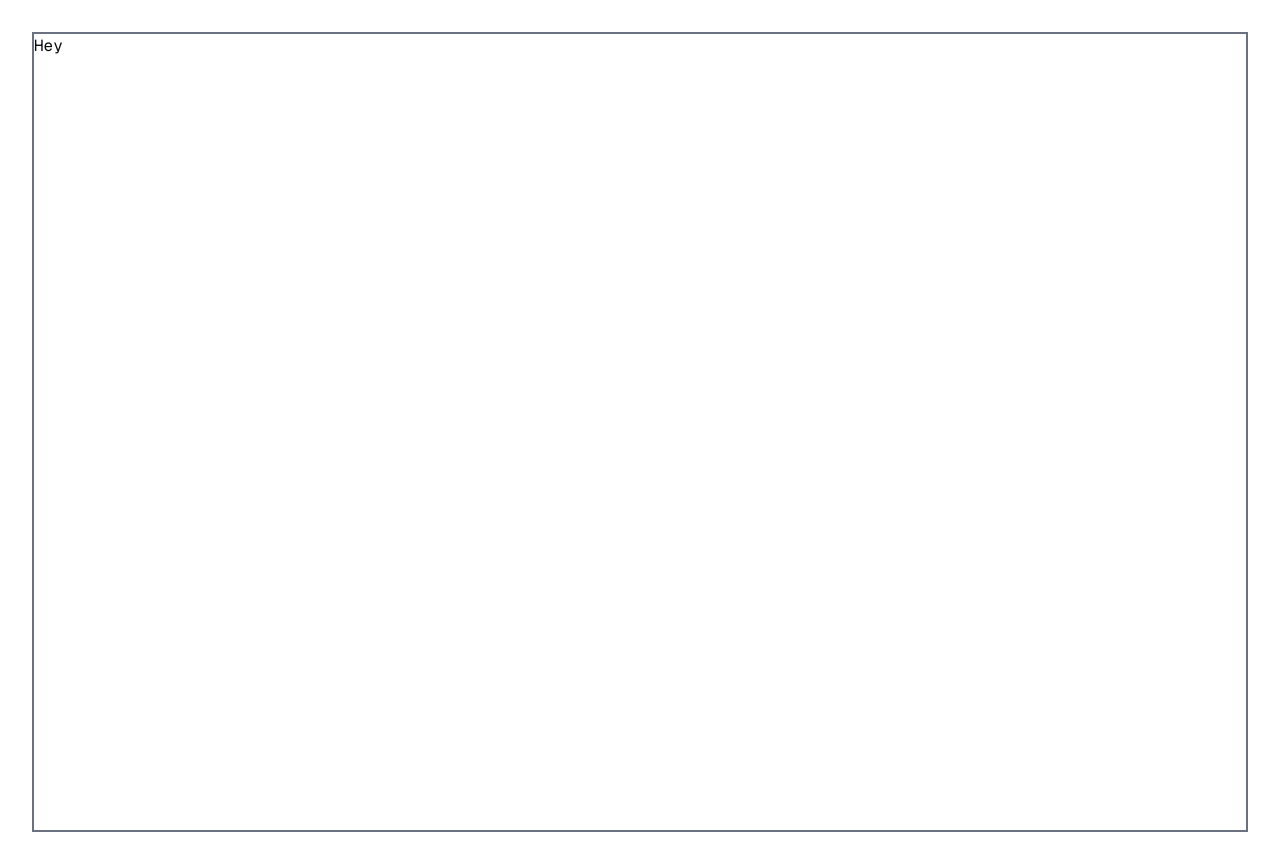
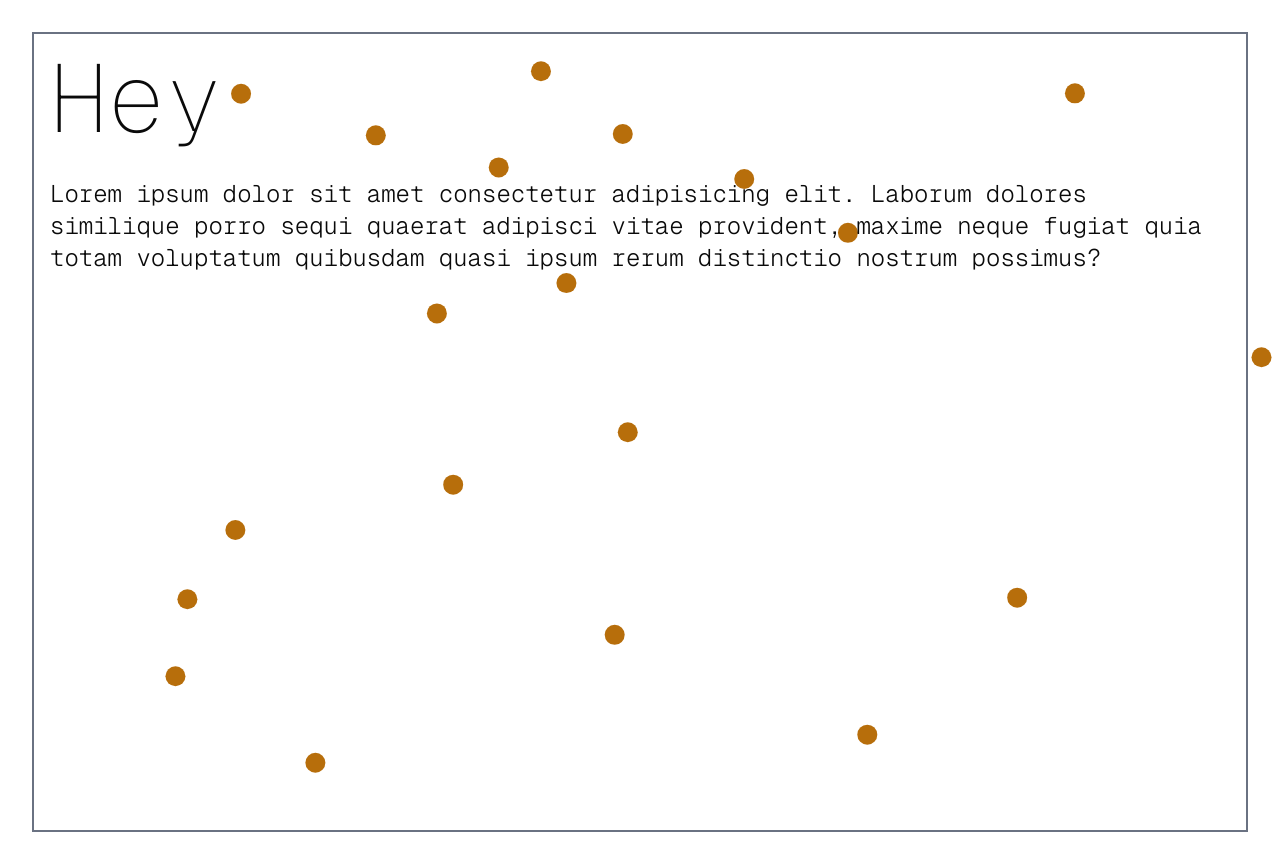
Before and after one commit to halleygz/Portfolio_v2, a Next.js app: page / in a window 1280 px wide. Built offline with nearby package versions, Linux system fonts and the light colour scheme.

Commit message:
added some balls

```diff
--- a/app/layout.tsx
+++ b/app/layout.tsx
@@ -1,7 +1,8 @@
 import type { Metadata } from "next";
 import { Geist, Geist_Mono } from "next/font/google";
 import "./globals.css";
-import Heading from "@/components/Shared/Heading";
+import Footer from "@/components/Shared/Footer";
+import ParticlesAnim from "@/components/Animation/ParticlesAnim";
 
 const geistSans = Geist({
   variable: "--font-geist-sans",
@@ -69,13 +70,14 @@ export default function RootLayout({
 }>) {
   return (
     <html lang="en">
-      <body className={`${geistMono.variable} antialiased border-gray-500 border-2 h-screen m-8`}>
-
-        <header>
-          <Heading/>
-        </header>
-        {children}
-
+      <body className="relative">
+        <ParticlesAnim/>
+        <main
+          className={`${geistMono.variable} antialiased border-gray-500 border-2 h-screen m-8 p-4`}
+        >
+          {children}
+        </main>
+        <Footer />
       </body>
     </html>
   );
--- a/app/page.tsx
+++ b/app/page.tsx
@@ -1,7 +1,18 @@
+import Heading from "@/components/Shared/Heading";
+
 export default function Home() {
   return (
-    <>
+    <div>
+      <header className="mb-8">
+        <Heading content="Hey" />
+      </header>
 
-    </>
+      <p className="font-mono font-light text-2xl">
+        Lorem ipsum dolor sit amet consectetur adipisicing elit. Laborum dolores
+        similique porro sequi quaerat adipisci vitae provident, maxime neque
+        fugiat quia totam voluptatum quibusdam quasi ipsum rerum distinctio
+        nostrum possimus?
+      </p>
+    </div>
   );
 }
--- /dev/null
+++ b/components/Animation/ParticlesAnim.tsx
@@ -0,0 +1,70 @@
+"use client";
+
+import { Circle } from "@/utils/animation/particles";
+import { useEffect, useRef } from "react";
+
+function ParticlesAnim() {
+  const canvasRef = useRef<HTMLCanvasElement>(null);
+
+  useEffect(() => {
+  if (!canvasRef.current) return;
+  const canvas = canvasRef.current;
+  const ctx = canvas.getContext("2d");
+  if (!ctx) return;
+
+  // Setup resize
+  const resize = () => {
+    const dpr = window.devicePixelRatio || 1;
+    canvas.width = window.innerWidth * dpr;
+    canvas.height = window.innerHeight * dpr;
+    canvas.style.width = `${window.innerWidth}px`;
+    canvas.style.height = `${window.innerHeight}px`;
+    ctx.setTransform(1, 0, 0, 1, 0, 0);
+    ctx.scale(dpr, dpr);
+  };
+  resize();
+  window.addEventListener("resize", resize);
+
+  // Setup particles
+  const circles: Circle[] = [];
+  for (let i = 0; i < 20; i++) {
+    circles.push(
+      new Circle(
+        Math.random() * canvas.width,
+        Math.random() * canvas.height,
+        10,
+        "#b76e0b",
+        (Math.random() - 0.5) * 2,
+        (Math.random() - 0.5) * 2
+      )
+    );
+  }
+
+  let animationFrameId: number;
+
+  const animate = () => {
+    ctx.clearRect(0, 0, canvas.width, canvas.height);
+    circles.forEach(circle => {
+      circle.update(canvas.width, canvas.height);
+      circle.draw(ctx);
+    });
+    animationFrameId = requestAnimationFrame(animate);
+  };
+  animate();
+
+  return () => {
+    window.removeEventListener("resize", resize);
+    cancelAnimationFrame(animationFrameId);
+  };
+}, []);
+
+
+  return (
+    <canvas
+      ref={canvasRef}
+      className="fixed top-0 left-0 z-[-10] m-0 p-0 overflow-hidden"
+    />
+  );
+}
+
+export default ParticlesAnim;
--- a/components/Shared/Footer.tsx
+++ b/components/Shared/Footer.tsx
@@ -0,0 +1,11 @@
+import React from 'react'
+
+const Footer = () => {
+  return (
+    <div>
+
+    </div>
+  )
+}
+
+export default Footer
--- a/components/Shared/Heading.tsx
+++ b/components/Shared/Heading.tsx
@@ -1,10 +1,11 @@
+import { HeadingProps } from "@/types/ComponentProps";
 
-const Heading = () => {
+const Heading: React.FC<HeadingProps> = ({ content }) => {
   return (
     <div>
-      <h1 className="font-mono">Hey</h1>
+      <h1 className="font-mono text-8xl font-thin">{content}</h1>
     </div>
-  )
-}
+  );
+};
 
-export default Heading
+export default Heading;
--- a/package.json
+++ b/package.json
@@ -13,6 +13,7 @@
     "clsx": "^2.1.1",
     "lucide-react": "^0.523.0",
     "next": "15.3.4",
+    "particles.js": "^2.0.0",
     "react": "^19.0.0",
     "react-dom": "^19.0.0",
     "tailwind-merge": "^3.3.1"
--- /dev/null
+++ b/types/ComponentProps.ts
@@ -0,0 +1,3 @@
+export interface HeadingProps {
+  content: string;
+};
--- /dev/null
+++ b/types/ParticleTypes.ts
@@ -0,0 +1,6 @@
+export interface CircleType {
+  x: number;
+  y: number;
+  radius: number;
+  color: string;
+};
--- /dev/null
+++ b/utils/animation/particles.ts
@@ -0,0 +1,53 @@
+export class Circle {
+  x: number;
+  y: number;
+  velX: number;
+  velY: number;
+  radius: number;
+  color: string;
+
+  constructor(
+    x: number,
+    y: number,
+    radius: number,
+    color: string,
+    velX: number,
+    velY: number
+  ) {
+    this.x = x;
+    this.y = y;
+    this.radius = radius;
+    this.color = color;
+    this.velX = velX;
+    this.velY = velY;
+  }
+
+  draw(ctx: CanvasRenderingContext2D) {
+    ctx.beginPath();
+    ctx.arc(this.x, this.y, this.radius, 0, Math.PI * 2);
+    ctx.fillStyle = this.color;
+    ctx.fill();
+    ctx.closePath();
+  }
+
+  update(canvasWidth: number, canvasHeight: number) {
+    this.x += this.velX;
+    this.y += this.velY;
+
+    if (this.x - this.radius < 0 || this.x + this.radius > canvasWidth) {
+      this.velX *= -1;
+      this.x = Math.max(
+        this.radius,
+        Math.min(this.x, canvasWidth - this.radius)
+      );
+    }
+
+    if (this.y - this.radius < 0 || this.y + this.radius > canvasHeight) {
+      this.velY *= -1;
+      this.y = Math.max(
+        this.radius,
+        Math.min(this.y, canvasHeight - this.radius)
+      );
+    }
+  }
+}
```
Also changed, not shown: utils/animation/collisionResolver.ts (added), utils/animation/physics.ts (added), utils/date.ts (added), 1 other file (tests, documents, lock files or other folders).
